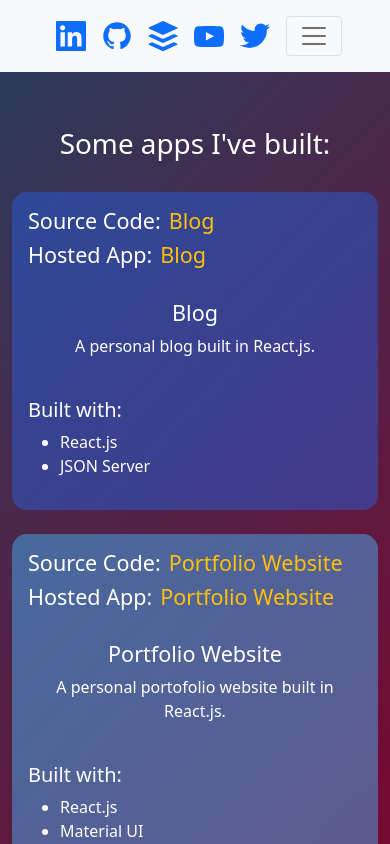
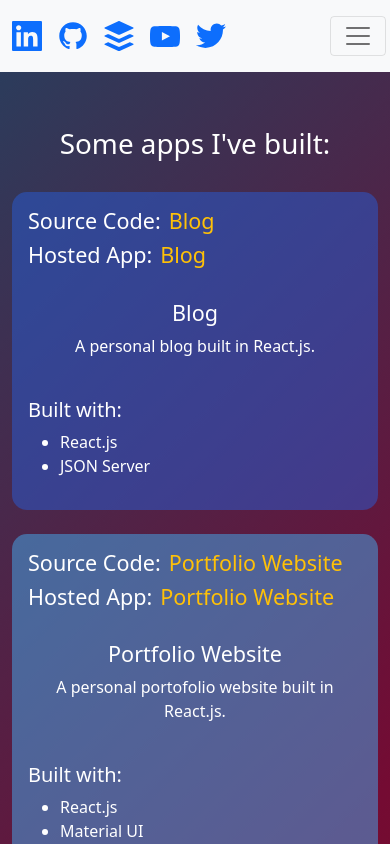
Before and after one commit to asbillt/portfolio-website, a React (Create React App) app: page /portfolio-website/projects in a window 390 px wide. Shown: the top 844 px of the page. Built offline with nearby package versions, Linux system fonts and the light colour scheme.

Commit message:
Fixes navbar styles for small screens.

```diff
--- a/src/Components/NavigationBar.js
+++ b/src/Components/NavigationBar.js
@@ -19,7 +19,7 @@ import {
 // hidden by a parent breakpoint of 768px.
 function NavigationBar() {
   return (
-    <Navbar expand="md" className="px-5 py-3 bg-light" fixed="top">
+    <Navbar expand="md" className="px-1 px-sm-5 py-3 bg-light" fixed="top">
       <div className="d-flex justify-content-center ">
         <a
           href="https://www.linkedin.com/in/davidasbill/"
```
